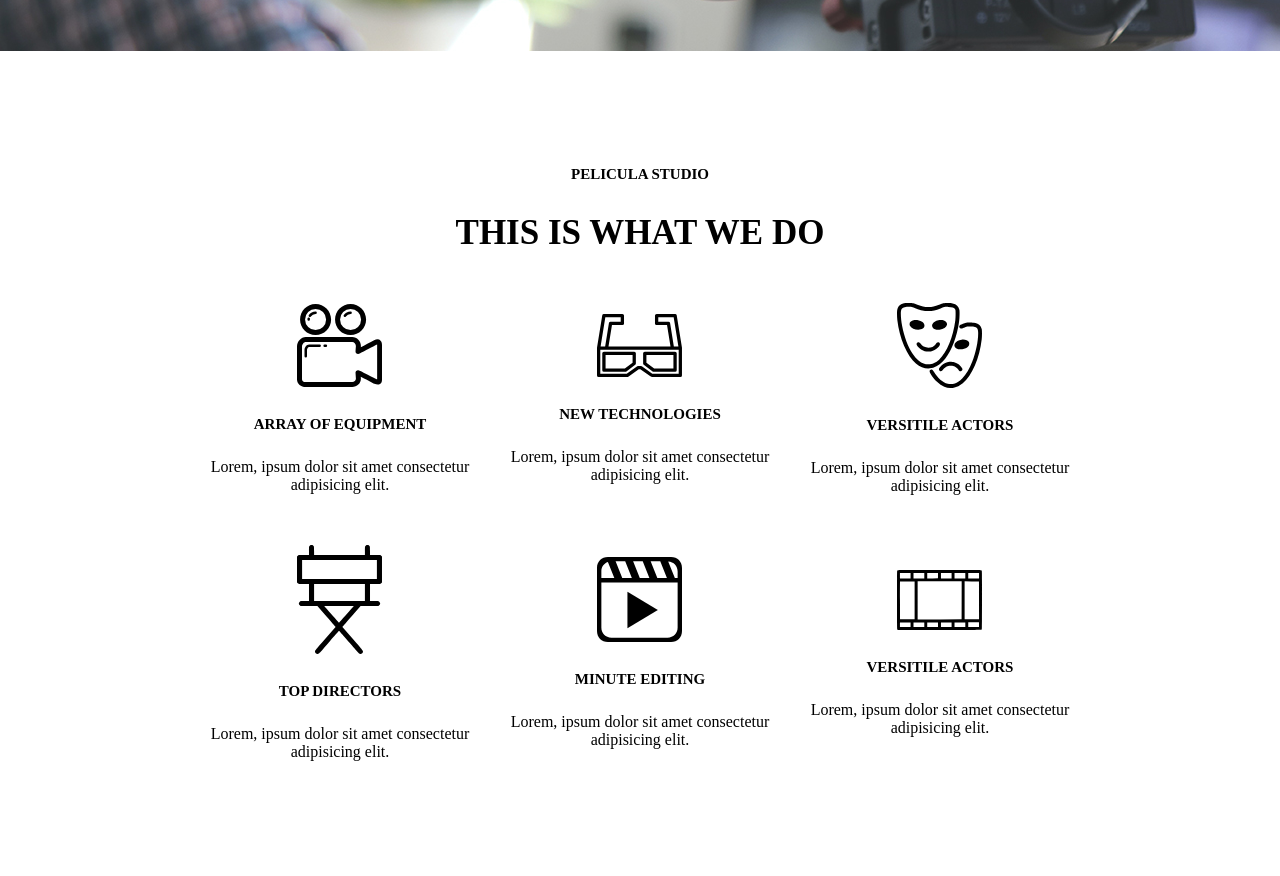
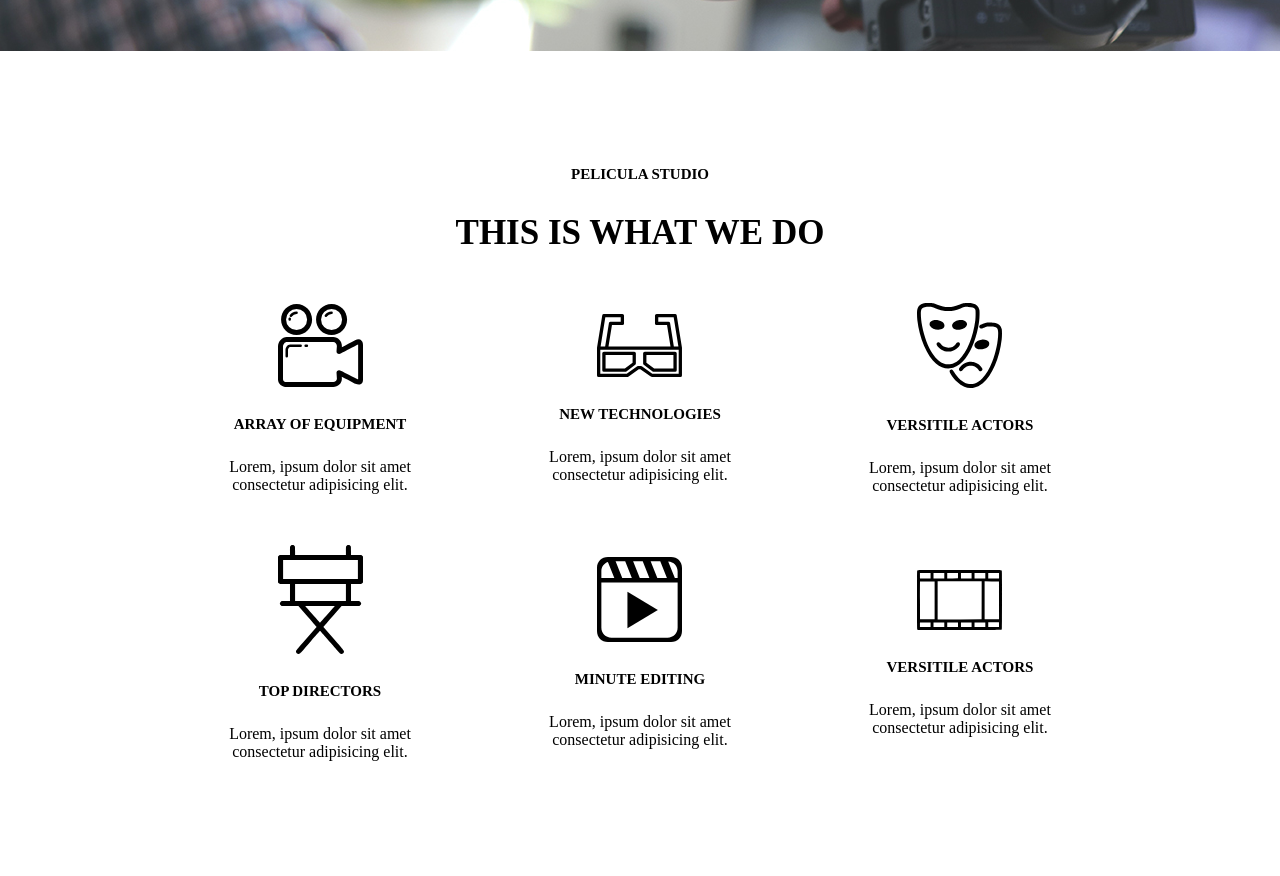
Before and after one commit to Morella92/Cinemato_html_css, a plain HTML site: page index.html in a window 1280 px wide. Shown: the part 839-1715 px from the top of the page. Before the commit the page ends 1600 px from the top, so only its background shows below. Drawn offline with Linux system fonts and the light colour scheme.

Commit message:
pelicula section adjustment

```diff
--- a/css/app.css
+++ b/css/app.css
@@ -126,10 +126,12 @@ button{
     flex-wrap: wrap;
     text-align: center;
     align-items: center;
+    justify-content: center;
     row-gap: 50px;
+    column-gap: 100px;
 }
 .col-3{
-    flex-basis: calc(100% / 3);
+    flex-basis: calc(100% / 3 - 80px);
 }
 .pelicula_img{
     width: 85px;
@@ -141,3 +143,6 @@ button{
     text-transform: uppercase;
     margin-bottom: 25px;
 }
+.bottom-p{
+    margin-bottom: 115px;
+}
--- a/index.html
+++ b/index.html
@@ -91,27 +91,28 @@
                     <div class="col-3">
                         <img class="pelicula_img" src="./img/top-directors.svg" alt="">
                         <h4 class="col_title">Top directors</h4>
-                        <p>
+                        <p class="bottom-p">
                             Lorem, ipsum dolor sit amet consectetur adipisicing elit.
                         </p>
                     </div>
                     <div class="col-3">
                         <img class="pelicula_img" src="./img/minute-editing.svg" alt="">
                         <h4 class="col_title">Minute editing</h4>
-                        <p>
+                        <p class="bottom-p">
                             Lorem, ipsum dolor sit amet consectetur adipisicing elit.
                         </p>
                     </div>
                     <div class="col-3">
                         <img class="pelicula_img" src="./img/pellicola.svg" alt="">
                         <h4 class="col_title">Versitile actors</h4>
-                        <p>
+                        <p class="bottom-p">
                             Lorem, ipsum dolor sit amet consectetur adipisicing elit.
                         </p>
                     </div>
                 </div>
             </div>
         </section>
+
     </main>
     <footer>
 
```
